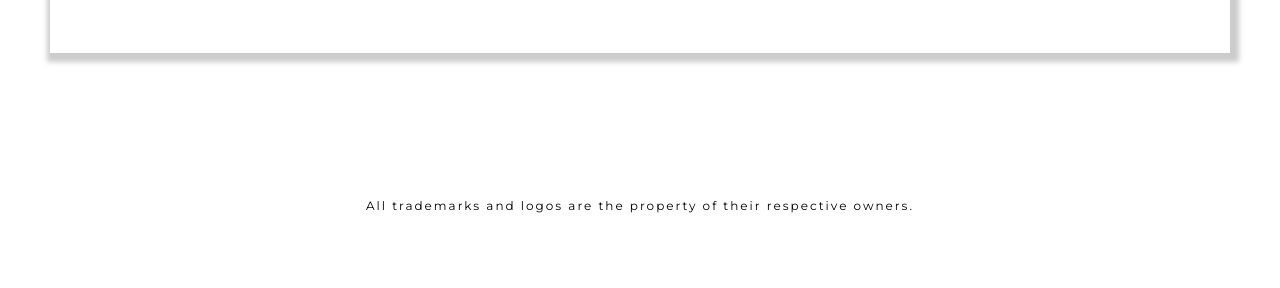
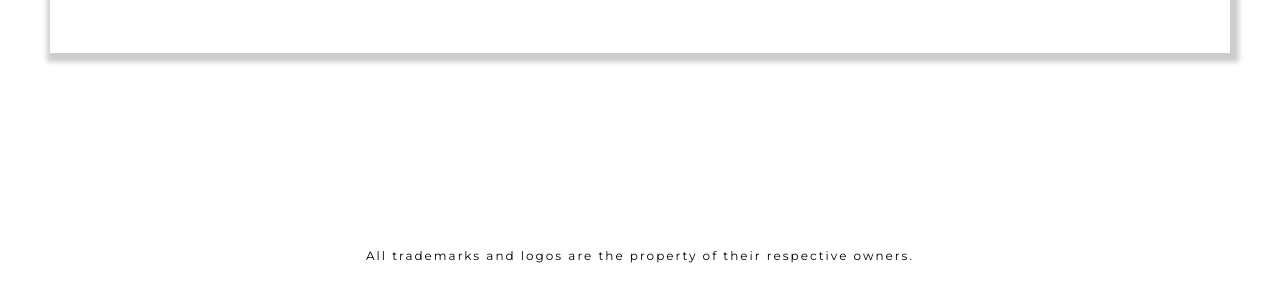
Before and after one commit to Mwpereira/Michael-Portfolio-v1, a plain HTML site: page index.html in a window 1280 px wide. Shown: the part 5629-5917 px from the top of the page. Before the commit the page ends 5852 px from the top, so only its background shows below. Drawn offline with nearby package versions, Linux system fonts and the light colour scheme.

Commit message:
Fixing padding

```diff
--- a/assets/css/styles.css
+++ b/assets/css/styles.css
@@ -499,7 +499,8 @@ li:hover {
 	width: 100%;
 	text-align: center;
 	font-size: 12px;
-	padding-bottom: 10px;
+	padding-top: 50px;
+	margin-bottom: 25px;
 }
 /*--------------------MediaQueries--------------------*/
 
```
